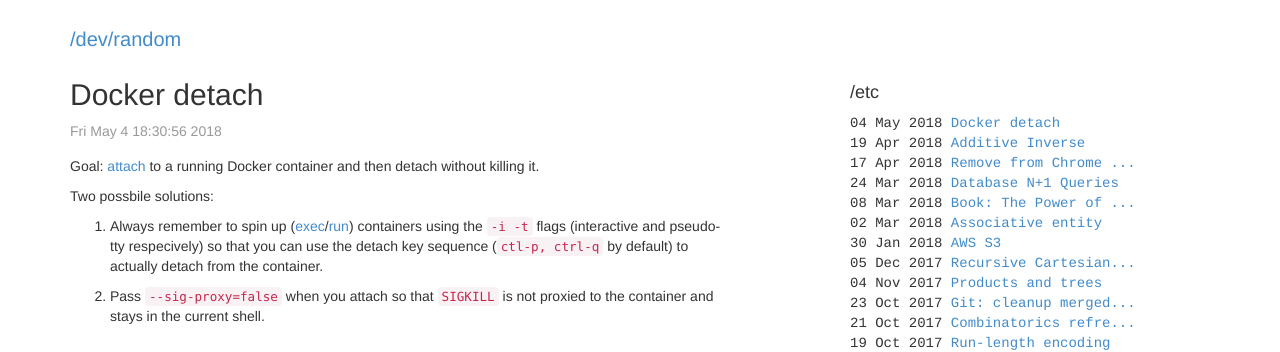
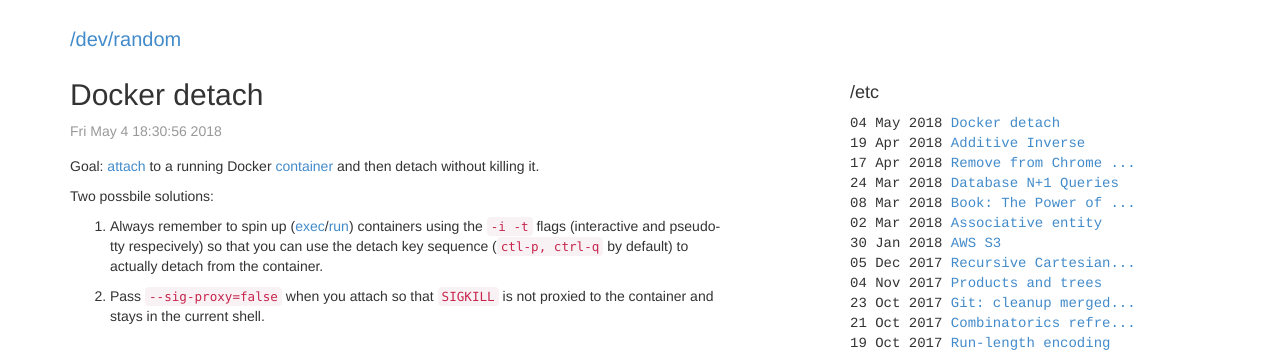
Before and after one commit to cadizm/blog.mcadiz.com, a Jekyll site: the page built from _posts/2018-05-04-docker-detach.md, in a window 1280 px wide. Shown: the top 352 px of the page. Built offline with Jekyll 4.4.1, drawn with Linux system fonts in a browser that asks for light colours; nearby versions of some CDN libraries; library files that are not in the unit come from our copies; Markdown is read by kramdown in place of the engine named in the settings; part of the change alters nothing that is shown.

```diff
--- a/_posts/2018-05-04-docker-detach.md
+++ b/_posts/2018-05-04-docker-detach.md
@@ -5,7 +5,8 @@ date: Fri May  4 11:30:56 PDT 2018
 ---
 
 Goal: [attach](https://docs.docker.com/engine/reference/commandline/attach/) to
-a running Docker container and then detach without killing it.
+a running Docker [container](https://docs.docker.com/engine/reference/commandline/container/)
+and then detach without killing it.
 
 Two possbile solutions:
 
```
